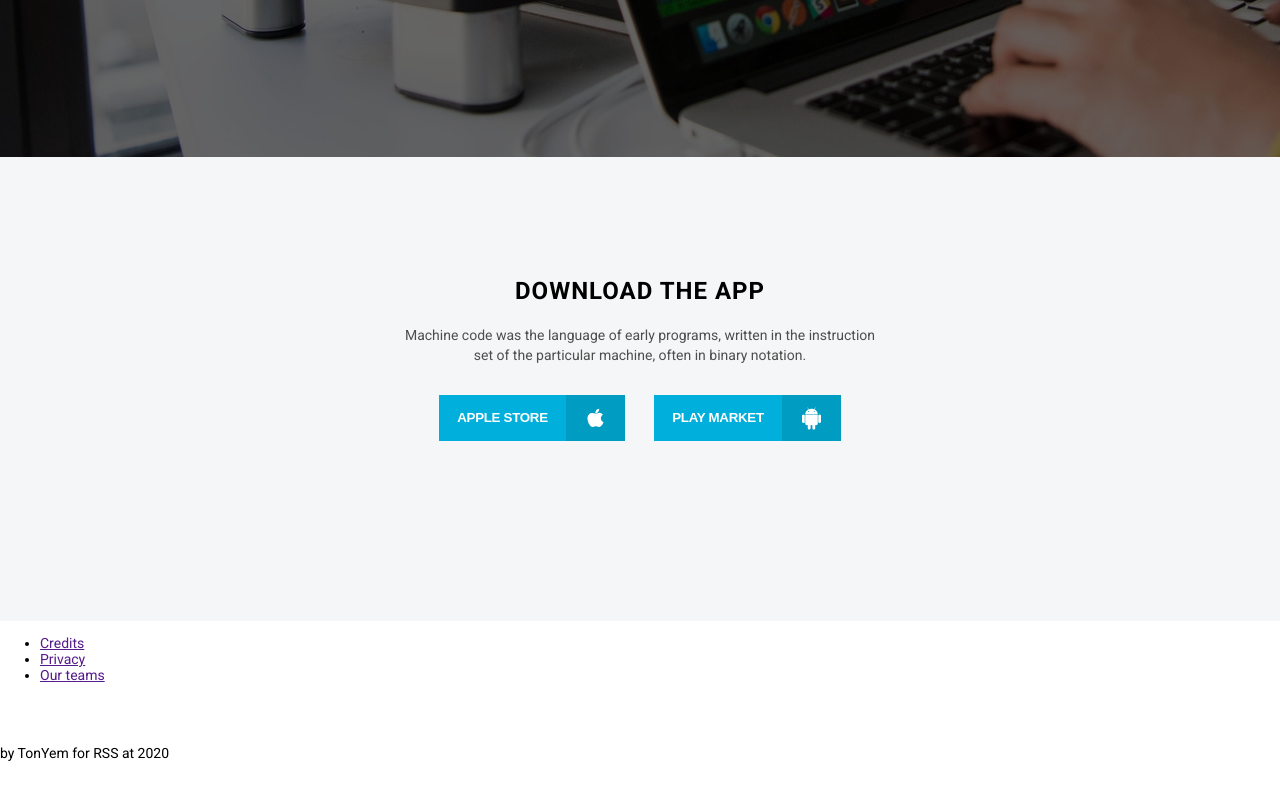
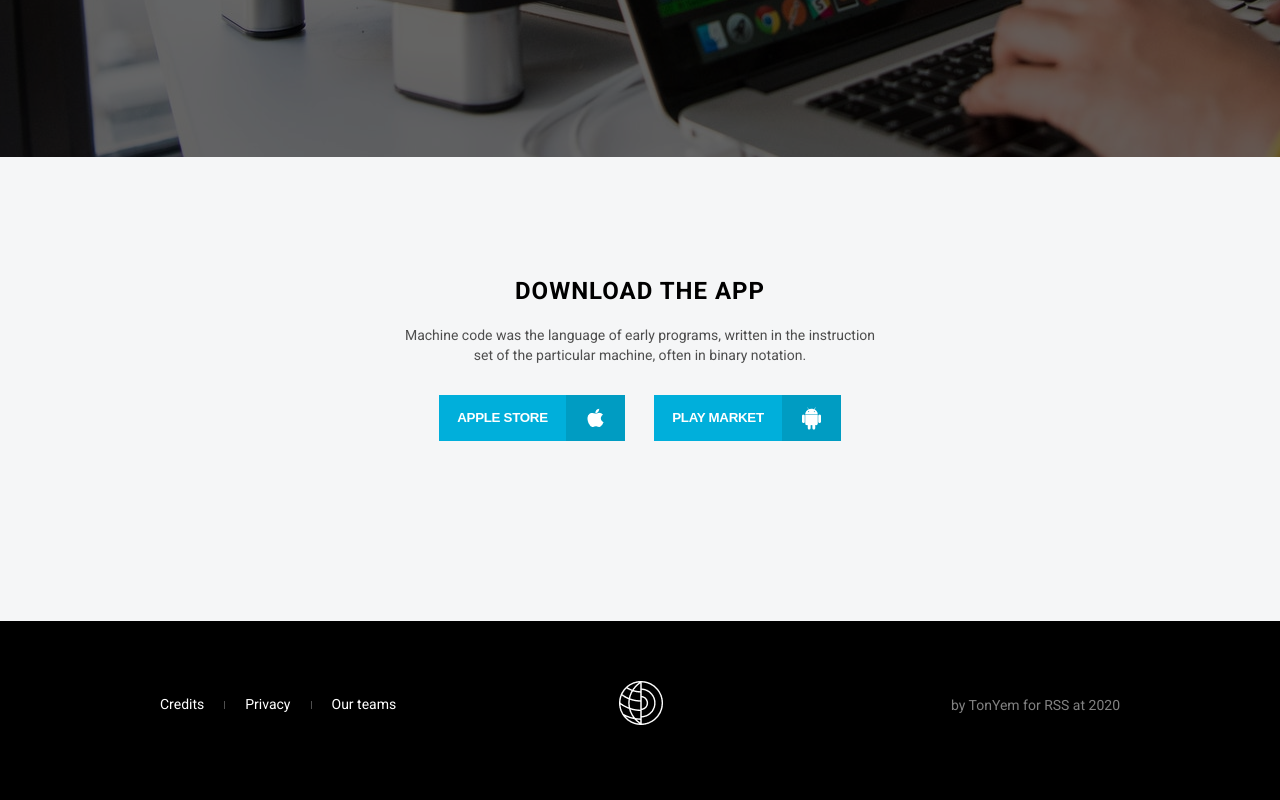
Before and after one commit to jkurnevich/rsschool-webdev, a plain HTML site: page index.html in a window 1280 px wide. Shown: the part 3299-4099 px from the top of the page. Before the commit the page ends 4060 px from the top, so only its background shows below. Drawn offline with Linux system fonts and the light colour scheme.

Commit message:
feat: add style for footer

```diff
--- a/style.css
+++ b/style.css
@@ -356,3 +356,65 @@ h1 {
 .download .btn:hover span img {
   opacity: 0.8;
 }
+
+/* section "Footer" */
+footer {
+  height: 185px;
+  background: #000000;
+  display: flex;
+  justify-content: space-between;
+  align-items: center;
+  padding: 0 160px;
+}
+
+footer nav {
+  margin-bottom: 18px;
+}
+
+footer nav ul {
+  display: flex;
+  list-style-type: none;
+  margin: 0;
+  padding: 0;
+}
+
+footer nav a {
+  font-size: 14px;
+  line-height: 140%;
+  color: #FFFFFF;
+  text-decoration: none;
+  padding: 0 21px 0 20px;
+  position: relative;
+}
+
+footer nav a:hover {
+  text-decoration: underline;
+}
+
+footer nav li:first-child a {
+  padding-left: 0;
+}
+
+footer nav a::after {
+  content: "";
+  border-right: 1px solid #4E4E4E;
+  position: absolute;
+  top: 5px;
+  bottom: 4px;
+  right: 0px;
+  height: 8px;
+}
+
+footer nav li:last-child a::after {
+  content: none;
+}
+
+footer .text {
+  color: #818181;
+  margin-bottom: 18px;
+}
+
+footer .logo-footer {
+  margin-bottom: 17px;
+  margin-right: 87px;
+}
```
